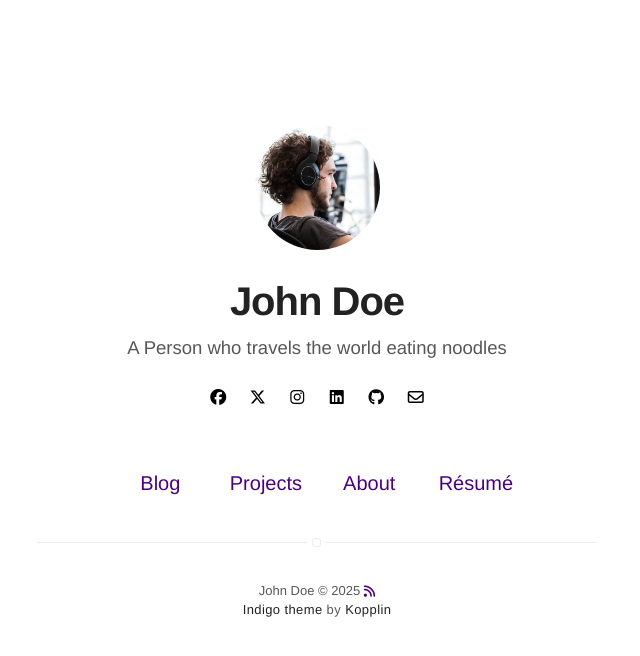
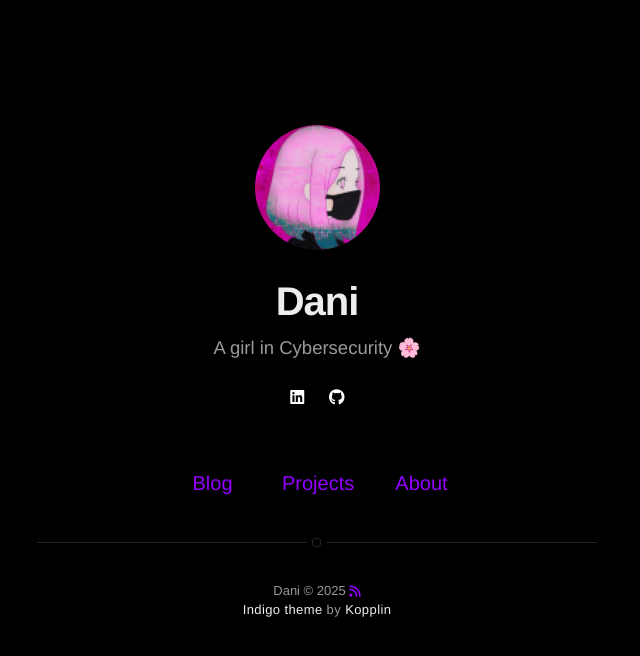
Before and after one commit to Danitsu/danitsu.github.io, a Jekyll site: the page built from index.html, in a window 1280 px wide. Shown: the top 656 px of the page, without its empty margins (323-963 px from the left). Built offline with Jekyll 4.4.1, drawn with Linux system fonts in a browser that asks for light colours; nearby versions of some CDN libraries.

Commit message:
First edition

```diff
--- a/_config.yml
+++ b/_config.yml
@@ -1,9 +1,9 @@
 # main text of home
-title: John Doe
-bio: A Person who travels the world eating noodles
+title: Dani
+bio: A girl in Cybersecurity 🌸
 
 # twitter summary info
-description: A blog about technology and stuff related
+description: Here you will find information about cybersecurity and more.
 
 # if it's an external image, update below for true
 # better with square images
@@ -12,14 +12,13 @@ picture: assets/images/profile.jpg
 
 # your site color theme, true for dark theme,
 # false to light theme, auto to switch with system.
-dark-theme: auto
+dark-theme: true
 
 # If you want to include your resume, set to true
 # and specify source (external or local).
-resume: true
-resume-external: true
-resume-url: https://google.com/?q=my+resume
-
+resume: false
+resume-external: false
+resume-url:
 url: https://sergiokopplin.github.io/indigo
 # your url: https://USERNAME.github.io
 
@@ -30,21 +29,21 @@ permalink: /:title/
 
 # if you don't want comments in your posts, leave categories empty
 disqus:
-  shortname: github # enter this from your disqus account
+  shortname: danitsu # enter this from your disqus account
   categories: [blog, project] # only show disqus for posts that have these categories
 
 # if you don't have any of social below, comment the line
-facebook: myfacebook
-twitter: mytwitter
-instagram: myinstagram
-linkedin: mylinkedin
-github: mygithub
-email: myemail@gmail.com
+#facebook: myfacebook
+#twitter: mytwitter
+#instagram: myinstagram
+linkedin: www.linkedin.com/in/daalarconma
+github: www.github.com/danitsu
+#email: myemail@gmail.com
 
 authors:
   johndoe:
-    name: John Doe
-    bio: A Man who travels the world eating noodles
+    name: Daniela Alarcon
+    bio: A girl in Cybersecurity 🌸
     external-image: false
     picture: assets/images/profile.jpg
     twitter: johndoe
```
Also changed, not shown: assets/images/profile.jpg.
